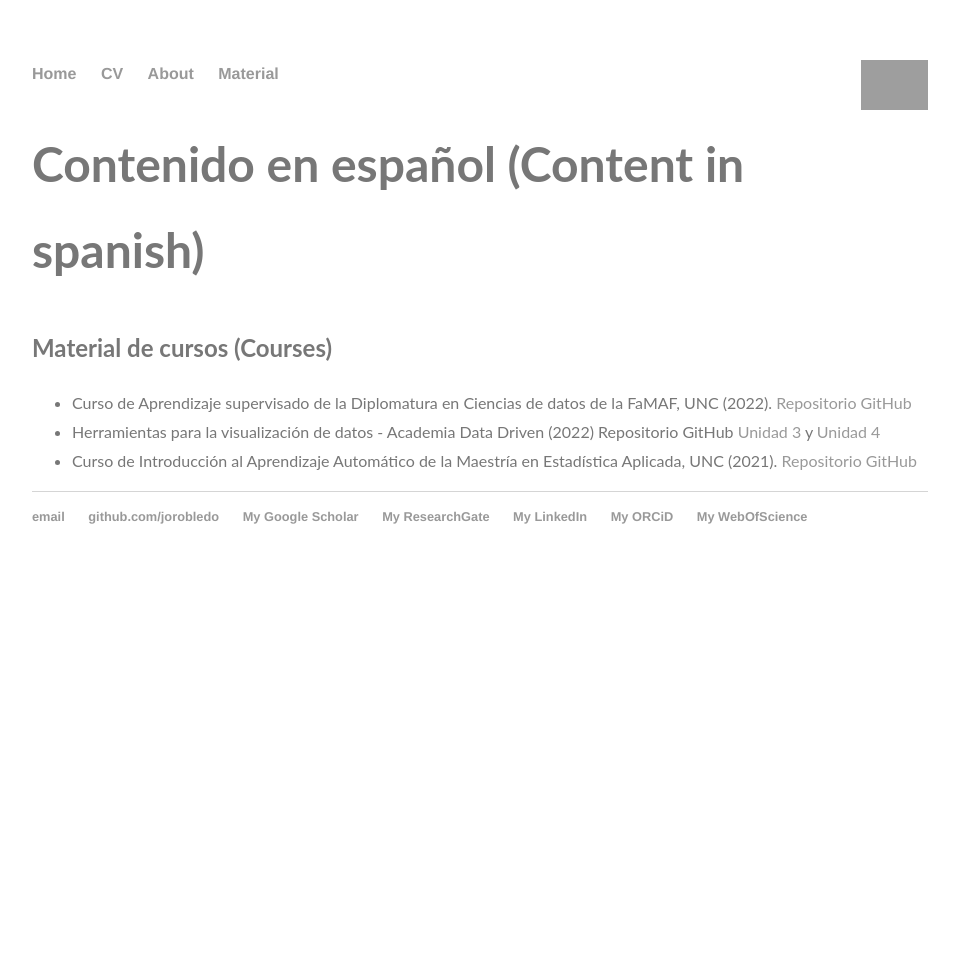
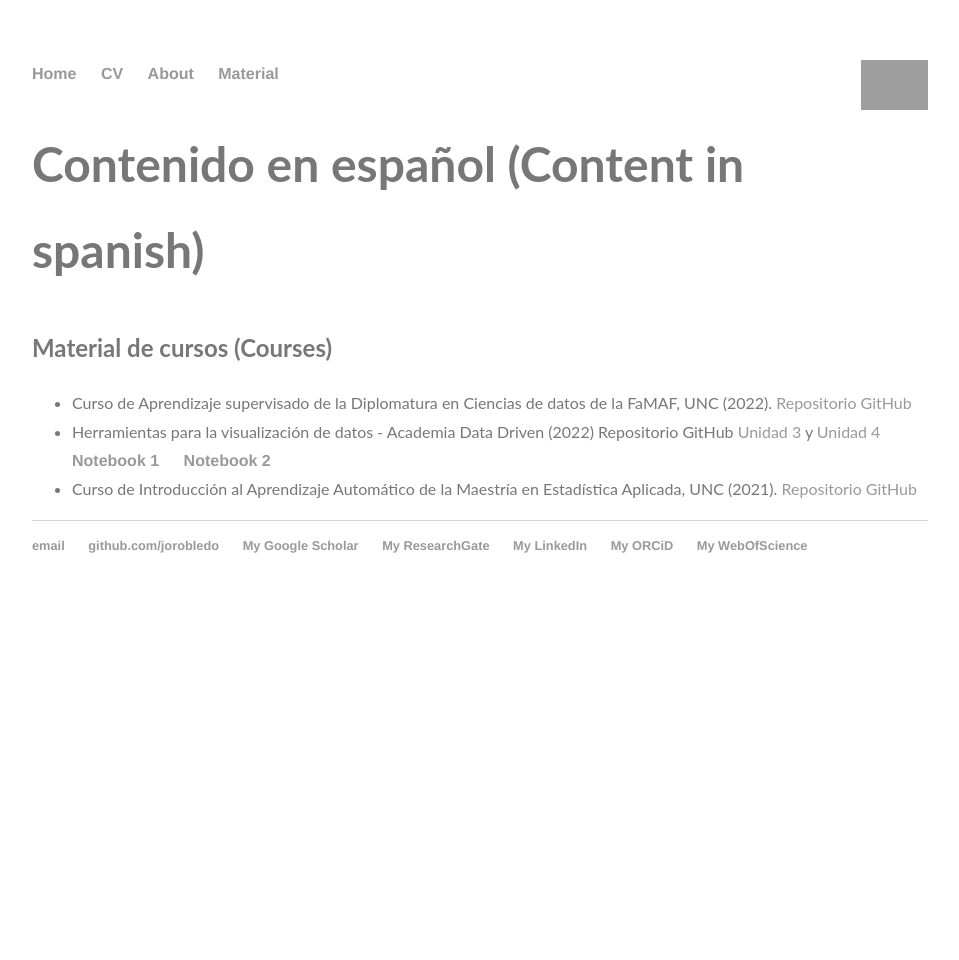
Before and after one commit to jorobledo/jorobledo.github.io, a Jekyll site: the page built from material/index.html, in a window 1280 px wide. Shown: the whole page, without its empty margins (160-1119 px from the left). Built offline with Jekyll 4.4.1, drawn with Linux system fonts in a browser that asks for light colours; grey boxes are pictures that could not be loaded.

Commit message:
add notebooks visualization

```diff
--- a/material/index.html
+++ b/material/index.html
@@ -9,6 +9,12 @@ title: CV
     <ul>
         <li> Curso de Aprendizaje supervisado de la Diplomatura en Ciencias de datos de la FaMAF, UNC (2022). <a href="https://github.com/jorobledo/AprendizajeSupervisado/tree/master"> Repositorio GitHub </a></url></li>
         <li> Herramientas para la visualización de datos - Academia Data Driven (2022) Repositorio GitHub <a href="https://github.com/jorobledo/curso_visualizacion"> Unidad 3 </a> y <a href="https://github.com/jorobledo/Trayecto2_visualizacion"> Unidad 4</a> </li>
+        <nav>
+            <ul>
+              <li><a href="https://nbviewer.org/github/jorobledo/Trayecto2_visualizacion/blob/main/Notebook1_Trayecto2.ipynb">Notebook 1</a></li>
+              <li><a href="https://nbviewer.org/github/jorobledo/Trayecto2_visualizacion/blob/main/Notebook2_Trayecto2.ipynb">Notebook 2</a></li>
+            </ul>
+        </nav>
         <li> Curso de Introducción al Aprendizaje Automático de la Maestría en Estadística Aplicada, UNC (2021). <a href="https://github.com/jorobledo/curso_aprendizaje_automatico/tree/master"> Repositorio GitHub</a></li>
 
     </ul>
```
